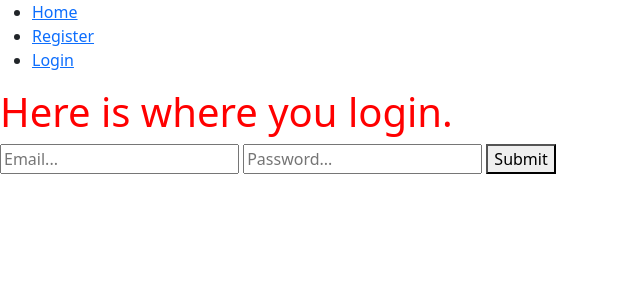
After one commit to isrdoc/snit-slo-wd1-flask, a Flask app: page /login in a window 1280 px wide. The commit adds this page. Shown: the top 300 px of the page, without its empty margins (0-640 px from the left). Run offline with Flask 2, Linux system fonts and the light colour scheme.

Commit message:
Add login with email cookie

```diff
--- a/main.py
+++ b/main.py
@@ -1,4 +1,4 @@
-from flask import Flask, render_template, request, make_response
+from flask import Flask, render_template, request, make_response, redirect, url_for
 from sqla_wrapper import SQLAlchemy
 
 app = Flask(__name__)
@@ -11,19 +11,27 @@ class Message(db.Model):
     text = db.Column(db.String, unique=False)
 
 
+class User(db.Model):
+    id = db.Column(db.Integer, primary_key=True)
+    first_name = db.Column(db.String, unique=False)
+    email = db.Column(db.String, unique=True, nullable=False)
+    password = db.Column(db.String, unique=False)
+
+
 db.create_all()
 
 
 @app.route("/", methods=["GET"])
 def index():
-    is_logged_in = request.cookies.get("is_logged_in")
-    user_name = "Gregor"
+    email = request.cookies.get("email")
+    user = db.query(User).filter_by(email=email).first()
+
     articles = ["My first article", "It's fun to learn"]
+
     return render_template(
         "index.html",
-        name=user_name,
-        articles=articles,
-        is_logged_in=is_logged_in
+        user=user,
+        articles=articles
     )
 
 
@@ -46,6 +54,28 @@ def chat():
         return render_template("chat.html", messages=messages)
 
 
+@app.route("/login", methods=["GET", "POST"])
+def login():
+    if request.method == "GET":
+        return render_template("login.html")
+
+    if request.method == "POST":
+        email = request.form.get("email")
+        password = request.form.get("password")
+
+        user = db.query(User).filter_by(email=email).first()
+        if not user:
+            return render_template("login.html", did_login_fail=True)
+
+        are_passwords_same = user.password == password
+        if not are_passwords_same:
+            return render_template("login.html", did_login_fail=True)
+
+        response = make_response(redirect(url_for('index')))
+        response.set_cookie("email", email)
+        return response
+
+
 @app.route("/register", methods=["GET", "POST"])
 def register():
     if request.method == "GET":
@@ -56,7 +86,12 @@ def register():
         email = request.form.get("email")
         password = request.form.get("password")
 
-        # TODO: Store user to database
+        # TODO: Check valid email and password
+
+        user = User(first_name=first_name, email=email, password=password)
+
+        db.add(user)
+        db.commit()
 
         response = make_response(render_template(
             "register_success.html",
@@ -64,7 +99,7 @@ def register():
             email=email,
             is_logged_in=True
         ))
-        response.set_cookie("is_logged_in", "true")
+        response.set_cookie("email", email)
 
         return response
 
--- a/templates/base.html
+++ b/templates/base.html
@@ -12,12 +12,13 @@
         <nav>
             <ul>
                 <li><a href="/">Home</a></li>
-                <li><a href="/chat">Chat</a></li>
                 {% if is_logged_in %}
                     <li><a href="/profile">Profile</a></li>
+                    <li><a href="/chat">Chat</a></li>
                 {% endif %}
                 {% if not is_logged_in %}
                     <li><a href="/register">Register</a></li>
+                    <li><a href="/login">Login</a></li>
                 {% endif %}
             </ul>
         </nav>
--- /dev/null
+++ b/templates/login.html
@@ -0,0 +1,18 @@
+{% extends "base.html" %}
+
+{% block title %}SmartNinja Register{% endblock title %}
+{% block content %}
+    <h1>Here is where you login.</h1>
+
+    {% if did_login_fail %}
+        <div class="alert alert-danger" role="alert">
+          Wrong email or password. Please try again.
+        </div>
+    {% endif %}
+
+    <form method="post">
+        <input name="email" type="email" placeholder="Email...">
+        <input name="password" type="password" placeholder="Password...">
+        <button>Submit</button>
+    </form>
+{% endblock content %}
```
Also changed, not shown: templates/index.html (+2 -6 lines), db.sqlite.
